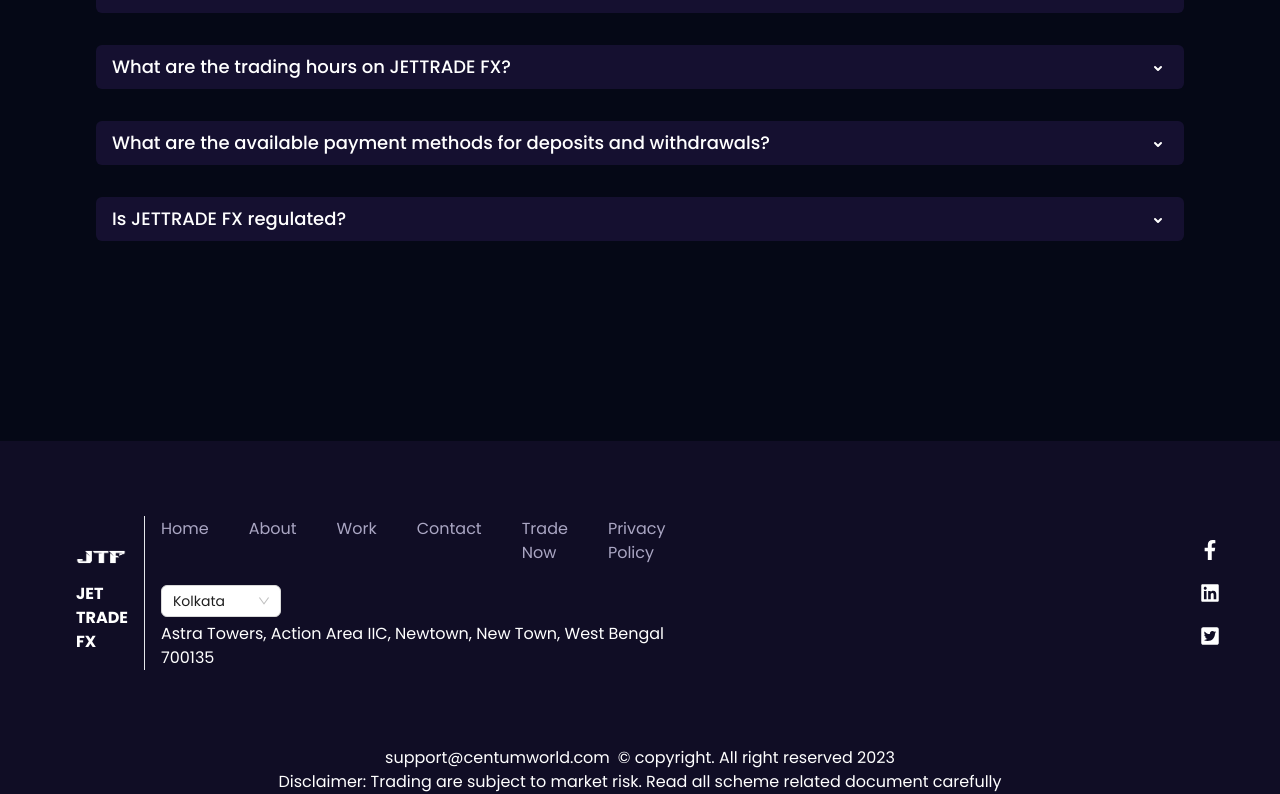
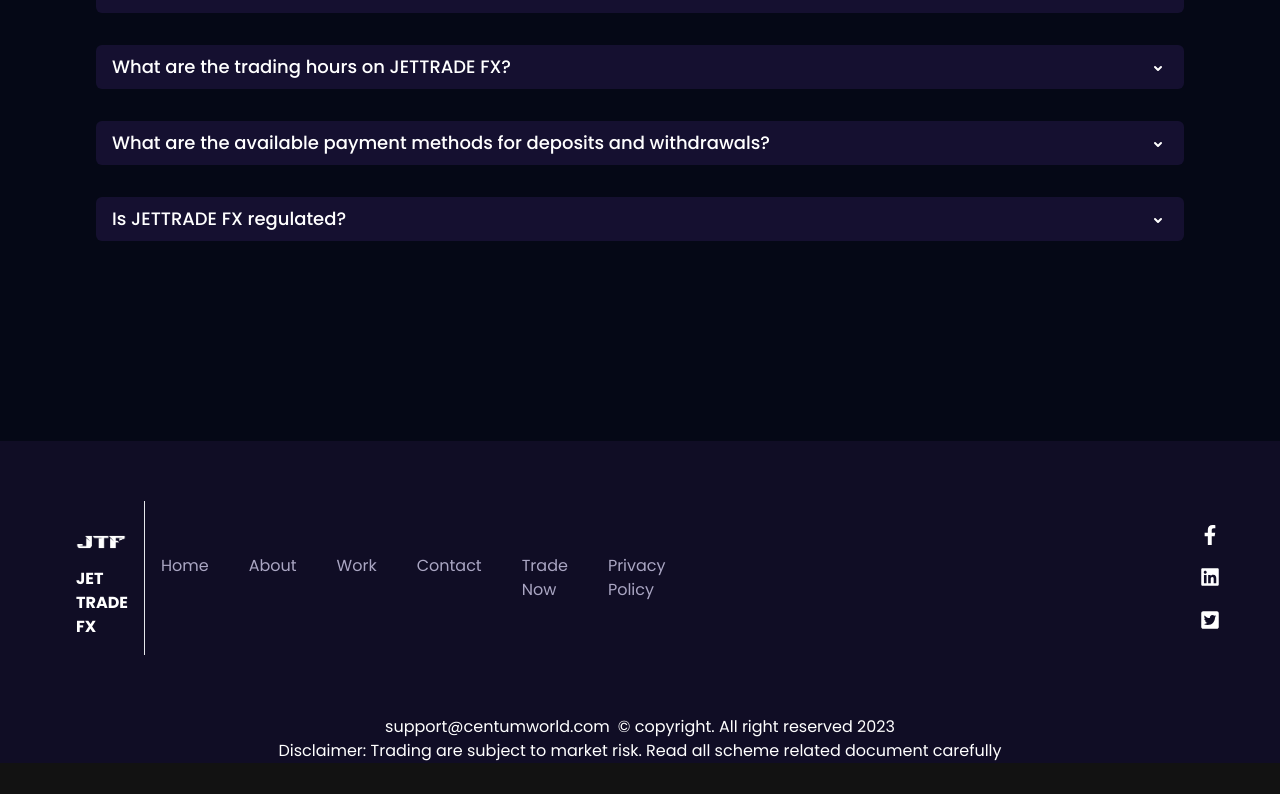
Before and after one commit to vikrantkkk/Centum-World-Final, a React (Vite) app: page /member in a window 1280 px wide. Shown: the part 5198-5992 px from the top of the page. After the commit the page ends 5961 px from the top, so only its background shows below. Built offline with nearby package versions, Linux system fonts and the light colour scheme; no server answers.

Commit message:
address removed from footer

```diff
--- a/src/components/Footer.jsx
+++ b/src/components/Footer.jsx
@@ -55,8 +55,8 @@
                   Privacy Policy
                 </p>
               </div>
-              <div className="address flex flex-col">
-                <Select
+              {/* <div className="address flex flex-col"> */}
+                {/* <Select
                   defaultValue="Kolkata"
                   style={{ width: 120, marginBottom: 5}}
                   onChange={changeLocation}
@@ -75,8 +75,8 @@
                   {address === "Jharkhand"
                     ? "Jet Trade FX SOY MARKET, TAMBO CHOWK, CHAIBASA (JHARKHAND 833201)"
                     : ""}
-                </div>
-              </div>
+                </div> */}
+              {/* </div> */}
             </div>
           </div>
           <div className="flex flex-col gap-x-5 h-32 w-full">
```
